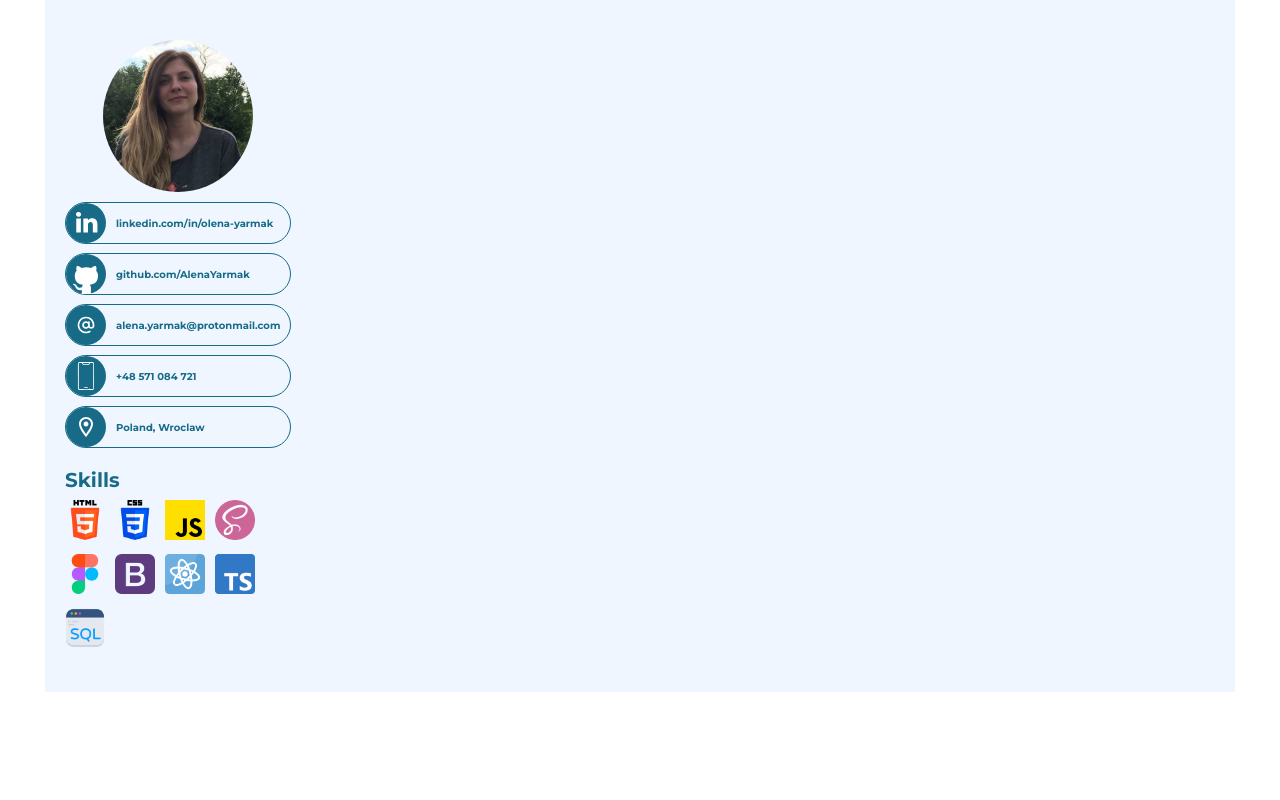
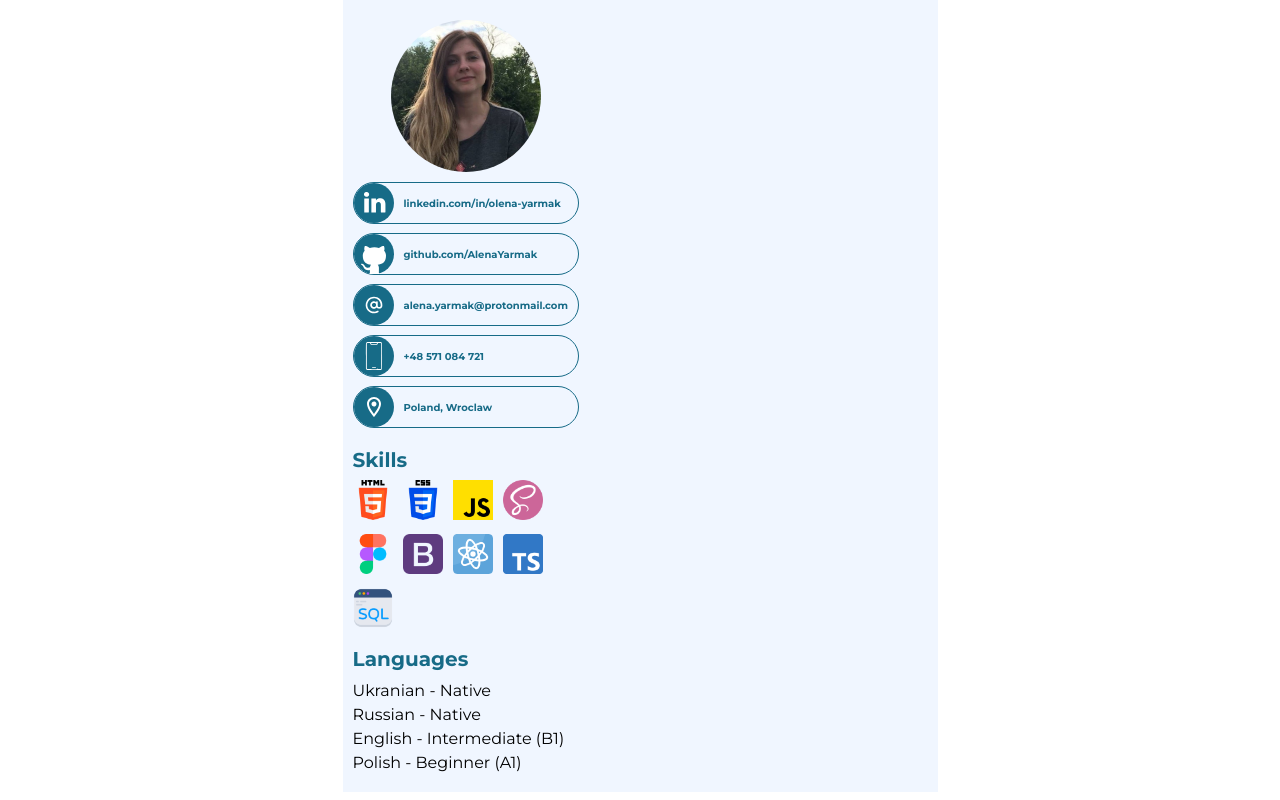
Before and after one commit to AlenaYarmak/cv, a plain HTML site: page index.html in a window 1280 px wide. Drawn offline with Linux system fonts and the light colour scheme.

Commit message:
add language block

```diff
--- a/index.html
+++ b/index.html
@@ -55,7 +55,7 @@
 
                 </div>
                 <div class="skills">
-                    <h1 class="skills__header">Skills</h1>
+                    <h2 class="skills__header">Skills</h2>
                     <div class="skills__block">
                         <div class="skills__logo">
                             <img class="skills__logo-img" src="skills/html-5.png" alt="">
@@ -86,6 +86,15 @@
                         </div>
                     </div>
                 </div>
+                <div class="languages">
+                    <h2 class="languages__header">Languages</h2>
+                    <ul class="languages__items">
+                        <li class="languages__item">Ukranian - Native</li>
+                        <li class="languages__item">Russian - Native</li>
+                        <li class="languages__item"> English - Intermediate (B1)</li>
+                        <li class="languages__item">Polish - Beginner (A1)</li>
+                    </ul>
+                </div>
             </div>
             <div class="left-block">
 
--- a/style.css
+++ b/style.css
@@ -10,14 +10,14 @@ a {
 }
 
 .template {
-    max-width: 1190px;
+    max-width: 595px;
     margin: 0 auto;
     font-family: 'Montserrat', sans-serif;
 }
 
 .container {
     display: flex;
-    padding: 40px 20px;
+    padding: 20px 10px;
     background-color: #F0F6FF;
 }
 
@@ -76,3 +76,23 @@ a {
     width: 40px;
     height: 40px;
 }
+
+/* LANGUAGES */
+
+.languages {
+    margin-top: 15px;
+}
+
+.languages__header {
+    color: rgb(23, 107, 135);
+    font-size: 20px;
+    padding-bottom: 10px;
+}
+
+.languages__items {
+    list-style-type: none;
+}
+
+.languages__items > .languages__item:not(:first-child) {
+    padding-top: 5px;
+}
```
